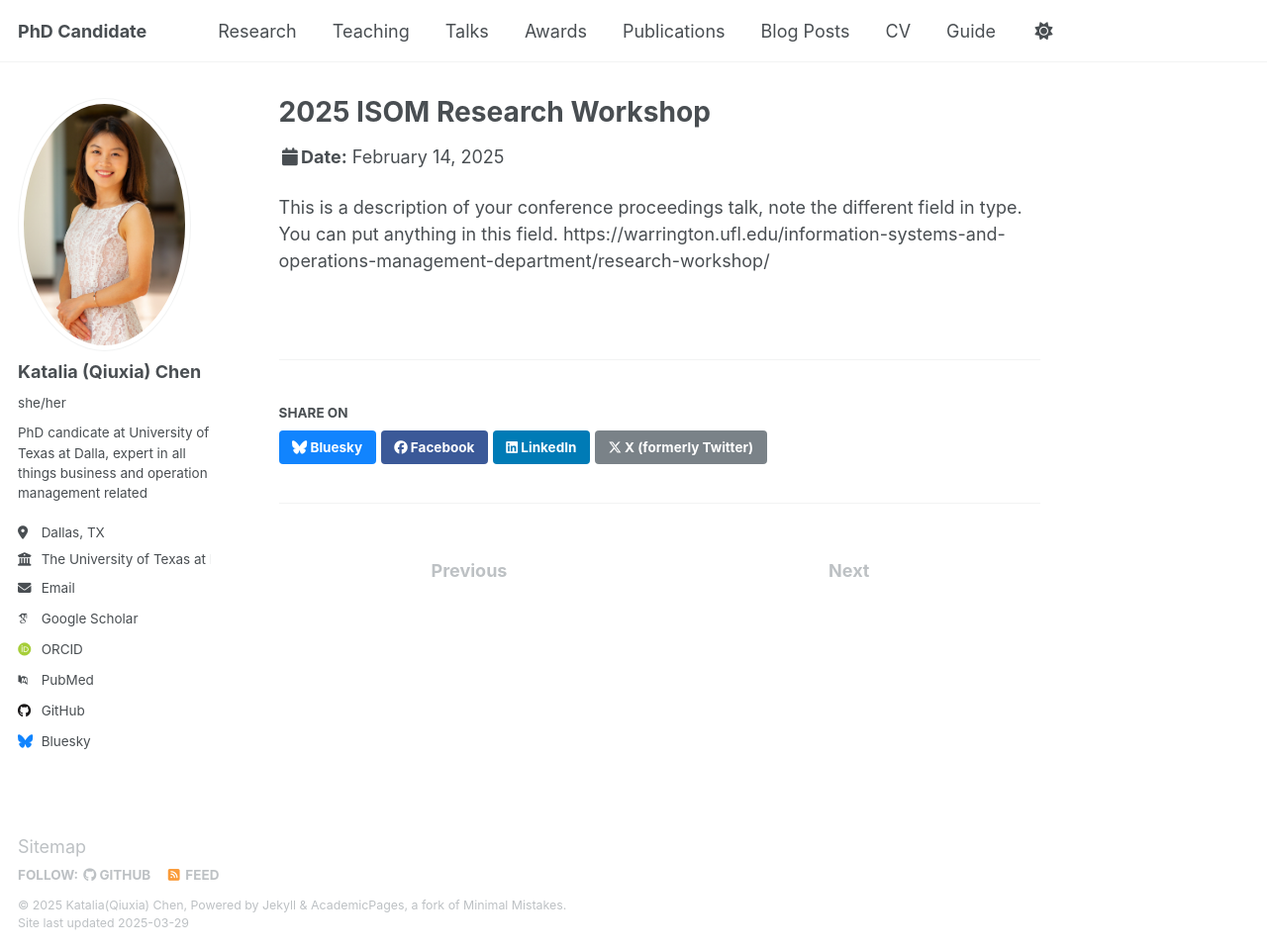
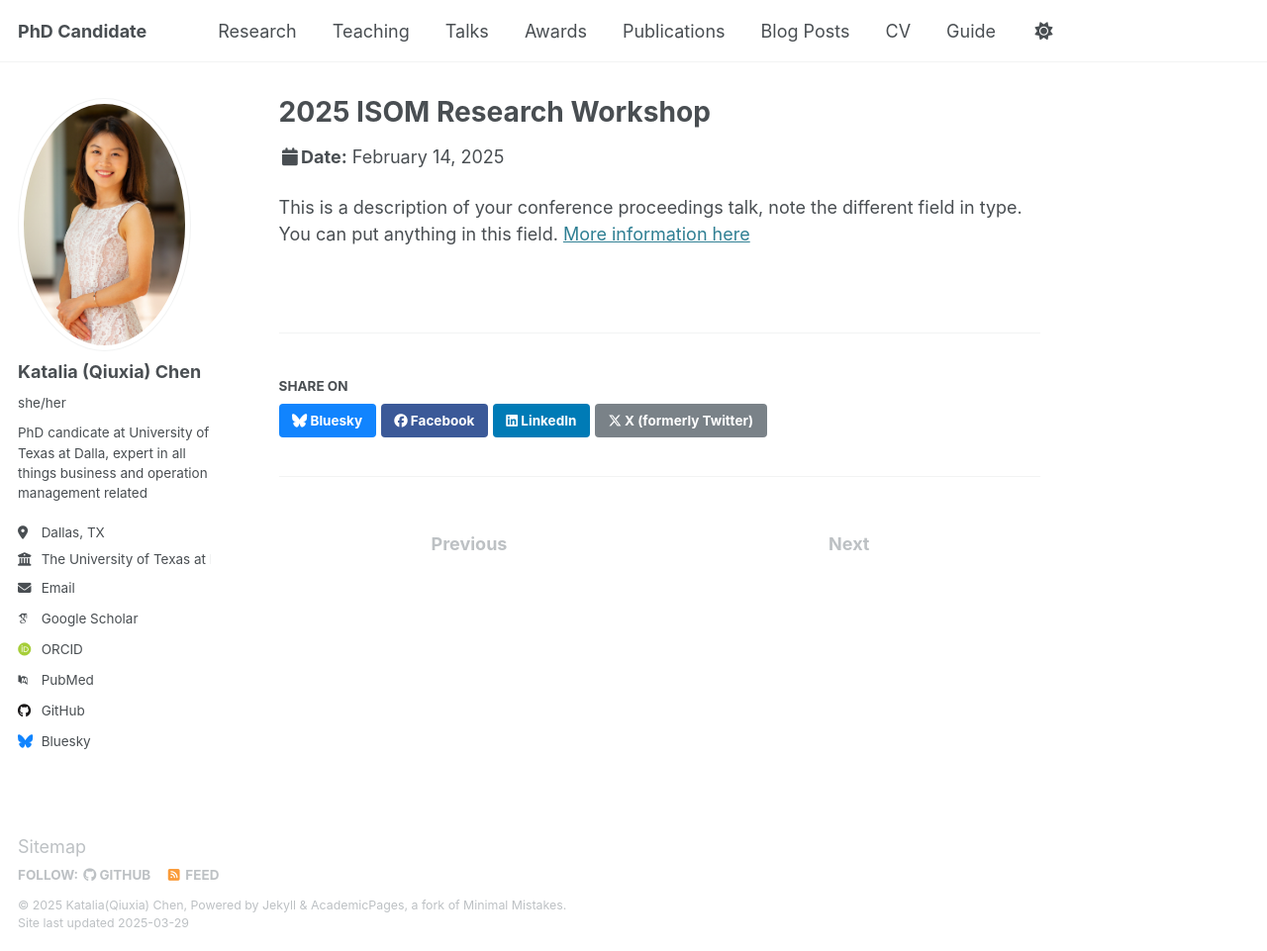
Before and after one commit to qxc2/Katalia_Qiuxia_Chen_v1, a Jekyll site: the page built from _talks/2025-ISOM-Research-Workshop.md, in a window 1280 px wide and 961 px high. Shown: the whole window at 99% size. Built offline with Jekyll 4.4.1, drawn with Linux system fonts in a browser that asks for light colours; some web fonts are replaced.

Commit message:
Update 2025-ISOM-Research-Workshop.md

```diff
--- a/_talks/2025-ISOM-Research-Workshop.md
+++ b/_talks/2025-ISOM-Research-Workshop.md
@@ -9,4 +9,4 @@ location: "Gainesville, FL, USA"
 ---
 
 This is a description of your conference proceedings talk, note the different field in type. You can put anything in this field.
-https://warrington.ufl.edu/information-systems-and-operations-management-department/research-workshop/
+[More information here](https://warrington.ufl.edu/information-systems-and-operations-management-department/research-workshop/)
```
